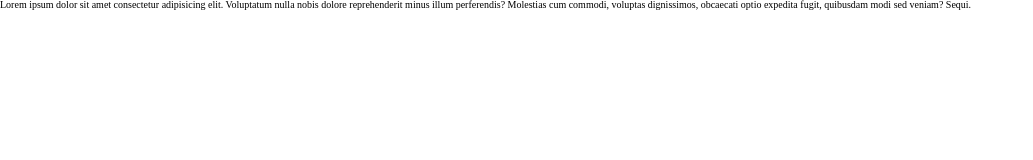
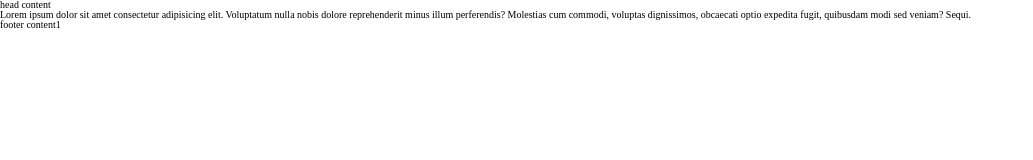
Before and after one commit to NORTTIS/project-html-08, a website: page index.html in a window 1280 px wide. Shown: the whole page, without its empty margins (0-1033 px from the left). Drawn offline with Linux system fonts and the light colour scheme.

Commit message:
make header,footer component

```diff
--- /dev/null
+++ b/assets/js/scipts.js
@@ -0,0 +1,15 @@
+function load(selector, path) {
+    const cached = localStorage.getItem(path);
+    if (cached) {
+        document.querySelector(selector).innerHTML = cached;
+    }
+
+    fetch(path)
+        .then((res) => res.text())
+        .then((html) => {
+            if (html !== cached) {
+                document.querySelector(selector).innerHTML = html;
+                localStorage.setItem(path, html);
+            }
+        });
+}
--- a/index.html
+++ b/index.html
@@ -16,12 +16,19 @@
     <link rel="stylesheet" href="assets/fonts/stylesheet.css">
     <!-- stylse -->
     <link rel="stylesheet" href="./assets/css/main.css">
+    <!-- script -->
+    <script src="./assets/js/scipts.js"></script>
 </head>
 
 <body>
+    <header id="header"></header>
+    <script>load("#header", "./template/header.html")</script>
     <p>Lorem ipsum dolor sit amet consectetur adipisicing elit. Voluptatum nulla nobis dolore reprehenderit minus illum
         perferendis? Molestias cum commodi, voluptas dignissimos, obcaecati optio expedita fugit, quibusdam modi sed
         veniam? Sequi.</p>
+    <footer id="footer"></footer>
+    <script>load("#footer", "./template/footer.html")</script>
+
 </body>
 
 </html>
--- /dev/null
+++ b/template/footer.html
@@ -0,0 +1,3 @@
+<div class="head__inner">
+    <h1>footer content1</h1>
+</div>
--- /dev/null
+++ b/template/header.html
@@ -0,0 +1,3 @@
+<div class="head__inner">
+    <h1>head content</h1>
+</div>
```
